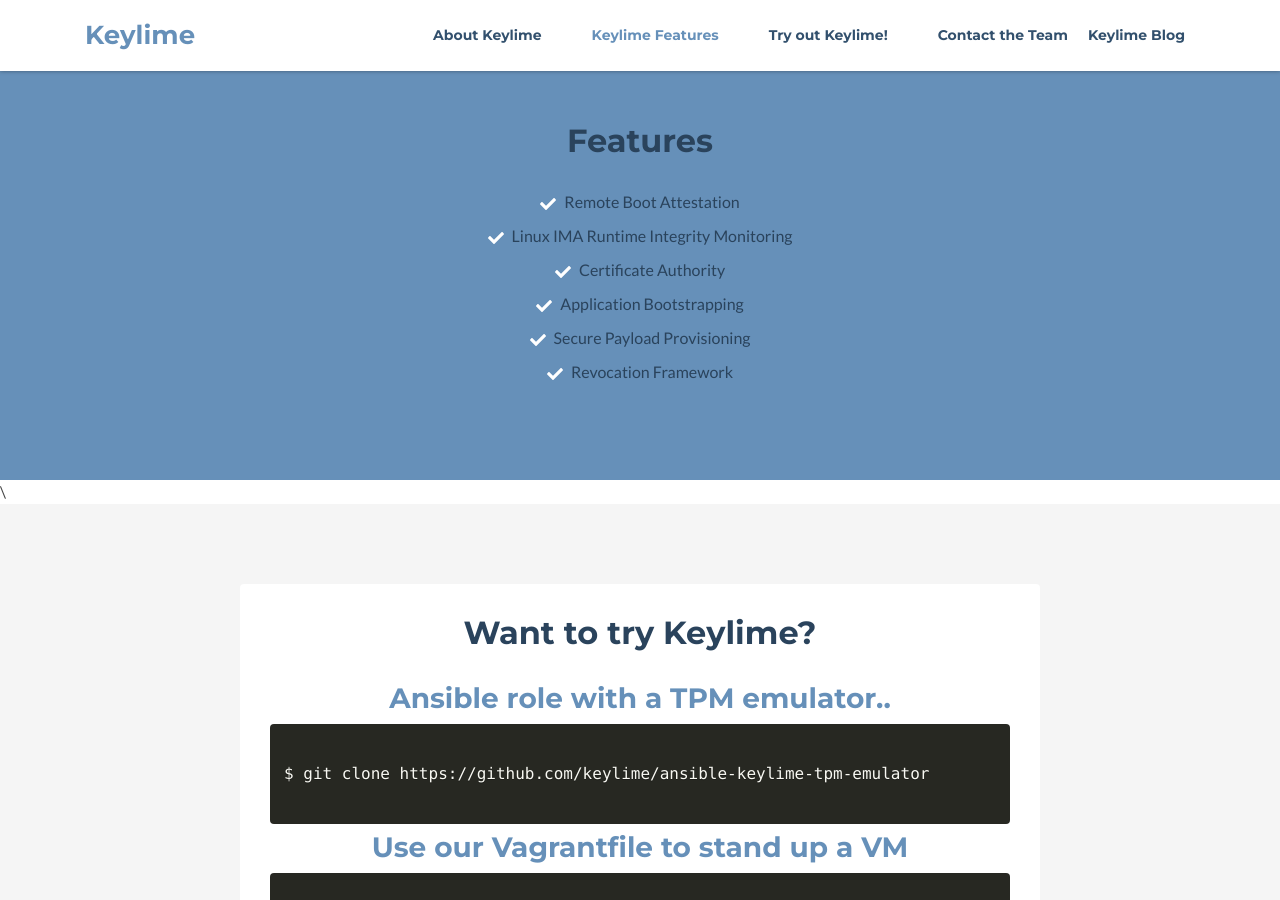
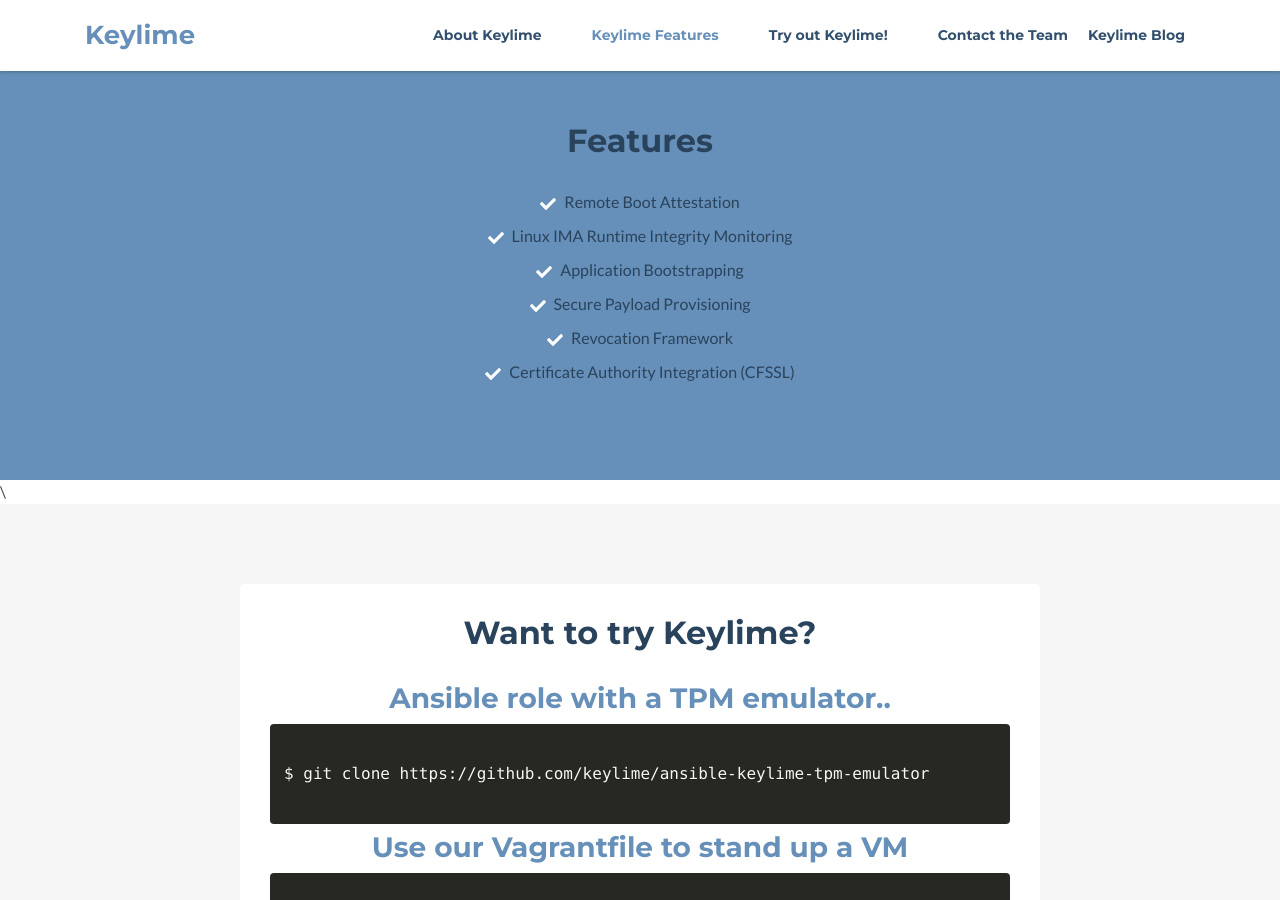
Before and after one commit to keylime/keylime.github.io, a Jekyll site: the page built from index.md, in a window 1280 px wide and 900 px high, scrolled down 1706 px. Built offline with Jekyll 4.4.1, drawn with Linux system fonts in a browser that asks for light colours; nearby versions of some CDN libraries.

Commit message:
Features update

```diff
--- a/_includes/features.html
+++ b/_includes/features.html
@@ -5,10 +5,10 @@
         <ul class="feature-list list-unstyled">
             <li><i class="fas fa-check"></i> Remote Boot Attestation</li>
             <li><i class="fas fa-check"></i> Linux IMA Runtime Integrity Monitoring</li>
-            <li><i class="fas fa-check"></i> Certificate Authority</li>
             <li><i class="fas fa-check"></i> Application Bootstrapping</li>
             <li><i class="fas fa-check"></i> Secure Payload Provisioning</li>
             <li><i class="fas fa-check"></i> Revocation Framework</li>
+            <li><i class="fas fa-check"></i> Certificate Authority Integration (CFSSL)</li>
         </ul>
     </div><!--//container-->
 </section><!--//features-->
```
